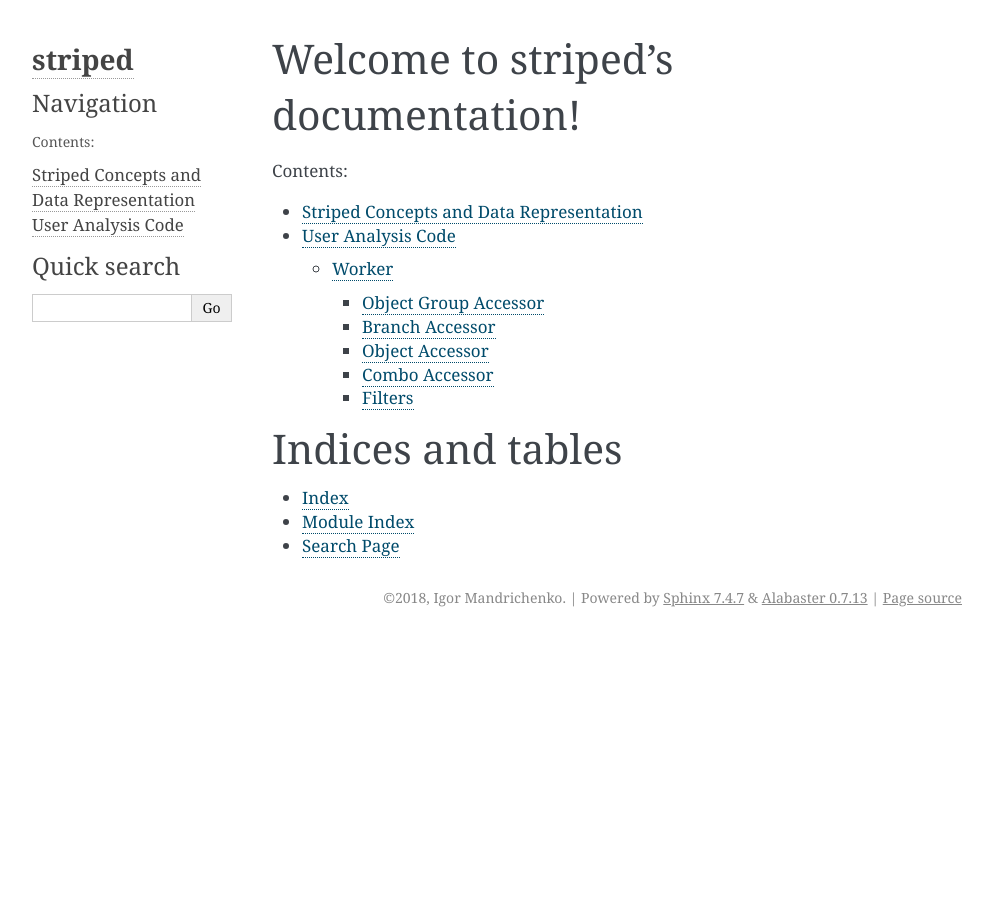
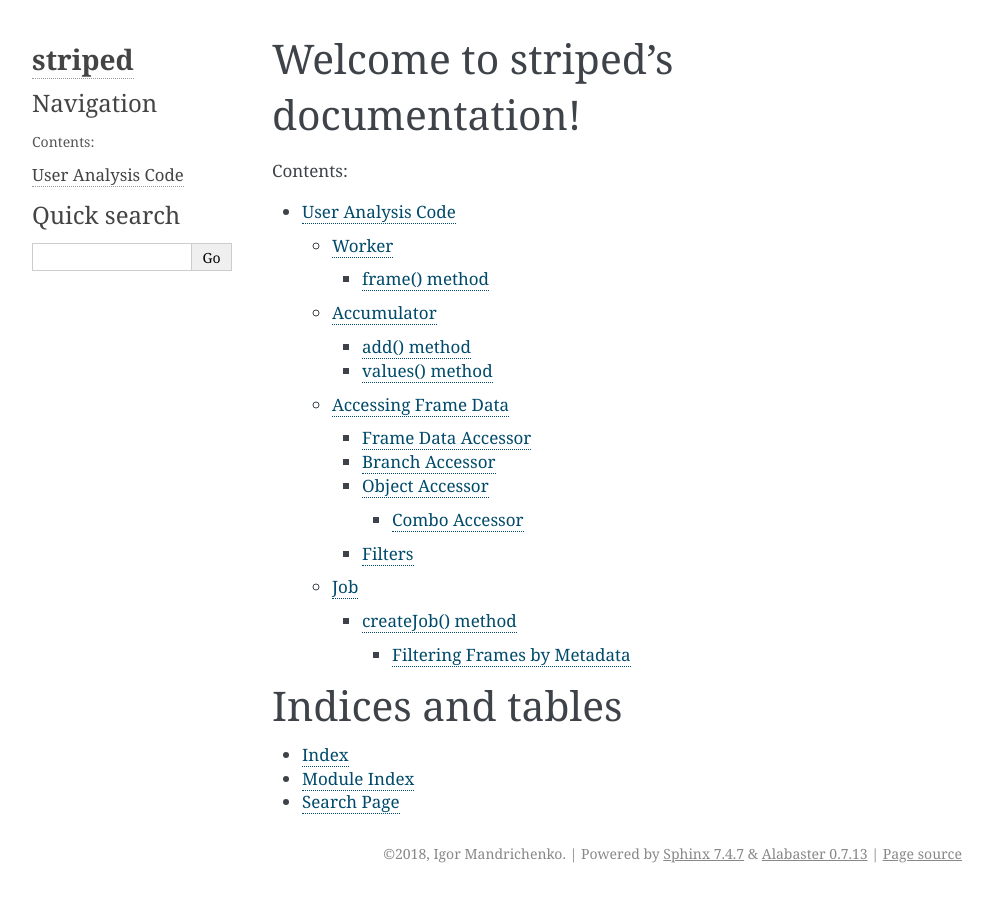
Before and after one commit to ivmfnal/striped, a Sphinx documentation site: the page built from docs/index.rst, in a window 1280 px wide. Shown: the whole page, without its empty margins (148-1141 px from the left). Built offline with Sphinx 7.4.7, drawn with Linux system fonts in a browser that asks for light colours; some of the changed lines change nothing that is shown.

Commit message:
Added docs

```diff
--- /dev/null
+++ b/docs/analysis_code.rst
@@ -0,0 +1,530 @@
+User Analysis Code
+==================
+
+User analysis code consists of 3 parts - *Job*, *Worker* and *Accumulator*. The framework runs one Worker per
+computing core, one Accumulator per worker node and one Job object per user job. Workers process data from their portions of the
+dataset, running through lists of data frames. Each Worker can send some data either after each frame and/or after the last frame of the
+Worker's list. Data produced by Workers are sent to corresponding Accumulator. In turn, accumulator sends some data to the Job,
+immediately and/or when all the Workers on the worker node finish data processing. This process can be viewed as an implementation
+of "map/reduce" data processing mechanism with multiple "reduce" opportunities. Users are encouraged to take every opportiunity
+to reduce data traffic by accumulating and reducing data before sending it to the Job to reduce data traffic in the system and
+increase its performance.
+
+Worker
+------
+
+The user analysis code executed by the workers is specified as a Python class with the following members:
+
+  * Object constructor
+  * Columns - either class member or the Worker instance attribute - list of column names used for the analysis
+  * frame() method, which will be called by the Framework for each data frame
+  * end() method, which will be called after the last frame is processed by the Worker
+
+.. code-block:: python
+
+    class Worker:
+
+        Columns = [...]
+
+        def __init__(self, params, bulk_data, job, db):
+            # ...
+
+        def frame(self, objects, last):
+            # process frame
+            if last:
+                # this was last frame, do something else
+                return data
+            else:
+                return data
+
+Worker constructor accepts 4 arguments:
+
+    * params - job parameters passed by the user to the Session.createJob() function as user_params argument
+    * bulk_data - bulk data passed by the user to the Session.createJob() function as bulk_data argument
+    * job - interface object to communicate back to the user job
+    * db - interface object to update data in the database
+
+frame() method
+~~~~~~~~~~~~~~
+Worker's frame() method is called once per each frame. It has 2 arguments:
+    * objects - object providing access to the frame data
+    * last is a boolean, telling the Worker that this is last frame it is going to see in this job.
+
+The frame() method can return one of the the following:
+
+    * None
+    * String "stop". In this case, the framework will stop running this particular worker through the rest of the frames its is supposed to process. Alternatively, the frame() method can raise StopIteration exception. This is useful when the framework is used to look up some object in the database rarher than run though all the objects.
+    * A data dictionary. The dictionary can have text keys and strings, integers, floating poing numbers or ndarrays as values. The dictionary can not be nested. If the worker's frame() method returns a dictionary, this dictionary will be passed to the Accumulator's add() method.
+
+Accumulator
+-----------
+
+The Framework creates one Accumulator object per worker node per user job. Accumulator's role is twofold:
+
+ * Distribute job parameters and bulk data from the Job to local Workers
+ * Collect, possibly reduce and forward data from Workers running on the same node to the Job
+
+Accumulator is optional. If not defined, the Framework will create one to perform the data distribution and information gathering
+anyway, but obviously there will be no data reduction, so all the Worker's output will be sent to the Job as is.
+
+.. code-block:: python
+
+    class Accumulator:
+
+        def __init__(self, params, bulk_data, job, db):
+            # ...
+
+        def add(self, data):
+            # ...
+            return data_dict
+
+        def values(self):
+            # ...
+            return data_dict
+
+add() method
+~~~~~~~~~~~~
+Accumulator's add() method received the data dictionary returned by the Worker's frame() and end() methods, if any.
+Optionally, the add() method can return some other data dictionary, or it can return None. If the add() method returns
+some non-empty data dictionary, it is forwarded to the Job object.
+
+values() method
+~~~~~~~~~~~~~~~
+The Framework will call Accumulator's values() method only once, when all the Workers on the worker node finish processing
+their data, after calling their end() after all data returned by Worker's frame() and end() methods was passed
+to the Accumulator's add() method.
+
+The values() method returns either None or a data dictionary. This data dictionary will be sent to the Job.
+
+Accessing Frame Data
+--------------------
+
+Frame Data Accessor
+~~~~~~~~~~~~~~~~~~~
+
+The argument of the Worker's frame() method (objects) is an Object Group Accessor object with the following attributes and methods:
+
+**branch(barnch_name)** - method returning *Branch accessor* for the object group. Calling branch() method is equivalent to accessing the branch as if it was a property of the "objects" object:
+
+.. code-block:: python
+
+    def frame(self, objects, last):
+        # ... the following are equivalent:
+        b1 = objects.branch("Muon")
+        b2 = objects.Muon
+
+**attr(attribute_name)** - method, returns numpy array with the attribute for all the objects in the object group. Calling attr() method is equivalent to accessing the attribute as if it was a property of the "objects" object:
+
+.. code-block:: python
+
+    class Worker:
+
+        Columns = ["event_id"]
+
+        def frame(self, objects, last):
+            # ... the following are equivalent:
+            e1 = objects.attr("event_id")
+            e2 = objects.event_id
+
+**count** - attribute - returns the number of objects in the group. You can also use len(objects).
+
+**metadata** - attribute - the frame metadata dictionary
+
+**rgid** - attribute - returns the ID of the object group.
+
+**filter(mask)** - method - returns an object filter object. The mask must be a single-dimension boolean (or another type convertible to boolean) numpy array with the size equal
+to the number of objects. For example:
+
+.. code-block:: python
+
+    class Worker:
+
+        Columns = ["mass"]
+
+        def frame(self, objects, last):
+            object_filter = objects.filter(object.mass > 4.5)
+
+See *Filters* section below for details.
+
+You can iterate over the Object Group Accessor object, as if it was a list of individual objects. For example:
+
+.. code-block:: python
+
+    class Worker:
+
+        Columns = ["mass"]
+
+        def frame(self, objects, last):
+            for obj in objects:
+                mass = obj.mass
+                #...
+
+Alternatively, individual objects can be accessed by indexing the Object Group Accessor:
+
+.. code-block:: python
+
+    class Worker:
+
+        Columns = ["mass"]
+
+        def frame(self, objects, last):
+            for i in xrange(objects.count):
+                mass = objects[i].mass
+                #...
+
+
+Branch Accessor
+~~~~~~~~~~~~~~~
+
+Calling **branch** method of the Object Group accessor object returns a Branch Accessor object. This object provides access to members of the individual branch:
+
+**attr(attribute_name)** - method - returns numpy array with the given branch property for all the objects in the object group. Calling attr() method is equivalent to accessing the attribute as if it was a property of the branch accessor object:
+
+.. code-block:: python
+
+    class Worker:
+
+        Columns = ["Muon.pt"]
+
+        def frame(self, objects, last):
+            muons = objects.Muon                    # muons is a Branch Accessor object
+            # ... the following are equivalent:
+            mu_pt = muons.pt
+            mu_pt = muons.attr("pt")
+
+**count** - property - returns the number of branch elements per object in the object group as an integer one-dimensional numpy array
+
+**filter(mask)** - method - returns branch filter object. The mask argument must be a single-dimension boolean (or another type convertible to boolean) numpy array with the size equal to the total number of the branch elements in the object group. For example:
+
+.. code-block:: python
+
+    class Worker:
+
+        Columns = ["Muon.pt"]
+
+        def frame(self, objects, last):
+            muon_filter = events.Muon.filter(events.Muon.pt > 300.0)
+            # or...
+            muons = events.Muon     # muons branch
+            muon_filter = muons.filter(muons.pt > 300.0)
+
+See *Filters* section below for details.
+
+**pairs()** - method - creates an accessor for all combinations of branch element pairs. It is called **Combo Accessor**.
+The branch element pairs are constructed from elements of the same event only. If the event
+has 0 or 1 elements of the branch, no pairs are generated by this event. The list of generated pairs does not include swapped pairs. For example, if the event
+has 3 elements of the branch, 1,2 and 3, then only 3 pairs will be generated: (1,2), (1,3) and (2,3). The list will *not* include pairs (2,1), (3,1) and (3,2).
+Combo Accessor is similar to the Branch Accessor, but there are some differences. Please see below.
+
+You can iterate over the branch accessor object, as if it was a list of individual branch elements:
+
+.. code-block:: python
+
+    class Worker:
+
+        Columns = ["Muon.pt"]
+
+        def frame(self, objects, last):
+            muons = events.Muon             # branch accessor
+            for mu in muons:
+                mu_pt = mu.pt               # "pt" value for individual muon in the entire event group
+
+
+Object Accessor
+~~~~~~~~~~~~~~~
+
+
+When iterating over the Object Group Accessor or applying a numeric index to it, you get an Object Accessor object:
+
+.. code-block:: python
+
+    class Worker:
+
+        Columns = ["mass"]
+
+        def frame(self, objects, last):
+            for obj in objects:                 # obj is an Object Accessor
+                #...
+
+
+Object Accessor is used to access object attributed and branch elements associated with the object. It has the following methods and attributes:
+
+**attr(attribute_name)** - method, returns the value of the object attribute. Calling attr() method is equivalent to accessing the attribute as if it was a property of the Object Accessor:
+
+.. code-block:: python
+
+    class Worker:
+
+        Columns = ["mass"]
+
+        def frame(self, objects, last):
+            for obj in objects:                 # obj is an Object Accessor
+                m1 = obj.attr("mass")           # m1 and m2 are the same
+                m2 = obj.mass
+
+
+Combo Accessor
+..............
+
+**Branch Accessor's** pairs() method returns **Combo Accessor** object. It represents all unique pairs of branch elements for all objects in the group.
+For example, let's say the group consists of 4 "objects" and each object has the folowing number of branch called "observation":
+
+    ======== ========================
+    Object    Observations
+    ======== ========================
+    0          2: o00, o01
+    1          4: o10, o11, o12, o13
+    2          1: o20
+    3          3: o30, o31, o32
+    ======== ========================
+
+Then the Object Group's pairs() method will return the Combo Accessor with the following observation pairs:
+
+    ======== ========
+    Pair     Object
+    ======== ========
+    o00 o01   0
+    o10 o11   1
+    o10 o12   1
+    o10 o13   1
+    o11 o12   1
+    o11 o13   1
+    o12 o13   1
+    o30 o31   3
+    o30 o32   3
+    o31 o32   3
+    ======== ========
+
+As you can see, the Combo Accessor includes all the pairs generated from the branch elements of the same object. The Combo Accessor can be used to iterate over
+all branch element pairs regardless of which object they belong to. For example:
+
+.. code-block:: python
+
+    class Worker:
+
+        Columns = ["muon.p4"]
+
+        def frame(self, objects, last):
+            mu_pairs = events.muon.pairs()                      # this is Combo Accessor object
+            for mu_pair in mu_pairs:                            # iteration produces pairs of muons for all the events in the group
+                mu1, mu2 = mu_pair                              # unpack the pair
+                mu_mu_mass = invariant_mass(mu1.p4, mu2.p4)     # get 4-momentums and calculate the invariant mass
+
+
+You can extract first or second member of all pairs from the Combo Accessor:
+
+.. code-block:: python
+
+    class Worker:
+
+        Columns = ["muon.p4"]
+
+        def frame(self, objects, last):
+            mu_pairs = events.muon.pairs()                      # this is Combo Accessor object
+            mu1, mu2 = mu_pairs                                 # first and second items of each pair
+            mu_mu_mass = invariant_mass_array(mu1.p4, mu2.p4)      # calculate invariant masses from vectors
+            job.fill(mu_mu_mass = mu_mu_mass)
+
+
+
+Filters
+~~~~~~~
+
+The user can filter objects and branch elements based on some boolean criteria. Filters can be applied to Object Group Accessors, Branch Accessors and
+Combo Accessors. When applying a filter to these objects, the result will be the same kind of object but with reduced number of data items in it.
+There are 2 types filters - Object filters and Branch filters. Object filters are created by calling the Object Group Accessor's filter() method and
+can be applied to an Object Group Accessor object. Branch filters are created by Branch Accessors and Combo Accessors and can be applied only to the
+same accessor object. Filters are created by passing a boolean mask array of corresponding size to the filter() method of the accessor.
+
+
+.. code-block:: python
+
+    class Worker:
+
+        Columns = ["mass","quality"]
+
+        def __init__(self, params, bulk, job, db):
+            self.Job = job
+
+        def frame(self, objects, last):
+
+            fq = objects.filter(objects.quality > 3.5)      # "object.quality > 3.5" is an expression resulting in a boolean numpy array
+            good_objects = fq(objects)                      # create new Object Group Accessor with fewer objects
+
+            fm = objects.filter(objects.mass > 10.3)        # another filter with another criterion
+            heavy_objects = fm(objects)                     # another Object Group Accessor
+
+            f_combined = fm * fq                            # filters created by the same original accessor can be combined
+            f_combined = fm and fq                          # '*' and 'and' are synonyms, so are '+' and 'or'
+
+            f_either_way = fm or fq                         # or'ing the filters
+            heavy_or_good = f_either_way(objects)           # apply or'ed filter to the original object group
+
+            self.Job.fill(mass_heavy = heavy_objects.mass)       # accessing "mass" attribute of filtered objects
+            self.Job.fill(mass_good = good_objects.mass)
+
+
+            # the following are errors:
+            f_combined(heavy_or_good)                       # filter can be applied to its origin only
+            fxyz = fm * f_either_way                        # combining filters from different origins
+
+
+Branch filter examples:
+
+.. code-block:: python
+
+    class Worker:
+
+        Columns = ["muon.pt", "muon.eta"]
+
+        def __init__(self, params, bulk, job, db):
+            self.Job = job
+
+        def frame(self, objects, last):
+
+            muons = objects.muon
+            high_pt_filter = muon.filter(muon.pt > 100.0)
+
+            # filters can be applied to both branches and arrays, so the following 2 lines produce same results:
+
+            self.Job.fill(eta=high_pt_filter(muons).eta)         # filter muons, get eta's and store in histogram
+            self.Job.fill(eta=high_pt_filter(muons.eta))         # get array with muon eta's, apply filter it and stote in histogram
+
+Object filters can be converted to branch filters. This is done by replicating the object filter mask in such a way that all the branch elements of accepted
+objects will be accepted, and vise versa, all the branch elements from the rejected objects will be rejected. Conversion can be done either explicitly, by
+passing an existing filter to the filter() method of an accessor, or implicitly when combining filters of 2 different kinds:
+
+.. code-block:: python
+
+    # explicit conversion
+
+    class Worker:
+
+        Columns = ["mass","component.size","component.price"]
+
+        def __init__(self, params, bulk, job, db):
+            self.Job = job
+
+        def frame(self, objects, last):
+
+            heavy_object_filter = objects.filter(objects.mass > 10.3)
+            converted_filter = objects.component.filter(heavy_object_filter)    # explicit conversion, object filter to branch filter
+
+            self.Job.fill(heavy_size = converted_filter(objects.component.size))     # histogram sizes of all heavy objects
+
+            # implicit conversion: combined filter is a branch filter created from object filter
+            # it will accept all the components with size > 3 of all the objects with mass > 10.3
+            combined_filter = heavy_object_filter * objects.component.filter(objects.component.size > 3)
+            self.Job.fill(prices_of_bulk_components_of_heavy_objcets = combined_filter(objects.component.price))
+
+
+You can use filters with Combo Accessors too. Filters created by Combo Accessors are considered to be Branch Filters.
+
+.. code-block:: python
+
+    class Worker:
+
+        Columns = ["muon.p4"]
+
+        def __init__(self, params, bulk, job, db):
+            self.Job = job
+
+        def frame(self, events, last):
+            mu_pairs = events.muon.pairs()                      # this is Combo Accessor object
+            mu1, mu2 = mu_pairs                                 # first and second items of each pair
+
+            good_pair_filter = mu_pairs.filter((mu1.pt > 100.0) * (mu2.pt > 100.0))
+            good_pairs = good_pair_filter(mu_pairs)
+
+            mu_mu_mass = invariant_mass_array(good_pairs[0].p4, good_pairs[1].p4)
+            self.Job.fill(mu_mu_mass = mu_mu_mass)
+
+
+Job
+---
+Job is an object created by the framework on the client side, in the end user environment. It communicates with the framework
+and its functions are:
+
+  * Start the job
+  * Monitor its progress
+  * Receive and process workers output
+  * Accumulate and make available histograms
+
+Job is created by calling the createJob method of the Session object:
+
+.. code-block:: python
+
+    from striped.job import Session
+
+    session = Session("config_file.yaml")
+    job = session.createJob(...)
+    job.run()
+
+createJob() method
+~~~~~~~~~~~~~~~~~~
+createJob() method has the following arguments:
+
+.. code-block:: python
+
+    session.createJob(
+        dataset_name,
+        worker_class_tag = "#__worker_class__",
+        fraction = 1.0,
+        histograms = [],
+        frame_selector = None,
+        worker_class_source = None,
+        worker_class_file = None,
+        callbacks = None,
+        user_params = {},
+        bulk_data = {}
+    )
+
+The parameters are:
+
+   * dataset_name - rquired argument, a string with the name of the dataset to use
+   * fraction - optional, floating point number from 0 to 1. The fraction tells the framework what is the fraction of dataset frames
+     (not the events!) the job should process. Default is to run on entire dataset.
+   * histograms - a list of Hist objects to fill.
+   * frame_selector - a Meta expression to select a subset of frames.
+   * worker_class_source - a string with Python code with the definition of the Worker and (optionally) Accumulator classes
+   * worker_class_file - local file path with Python code for Worker/Accumulator definition
+   * worker_class_tag - if used in IPython/Jupyter, a commented string the user uses to tell the framework which cell has the
+     Worker/Accumulator definition
+   * callbacks - a list of Callback objects
+   * user_params - a picklable Python object (e.g. dictionary) to pass to Worker and Accumulator as the user_params argument
+     of the constructior. This object is assumed to be small.
+   * bulk_data - a single-level Python dictionary with text keys and values of integer, floating point, string or numpy ndarray type.
+
+
+Filtering Frames by Metadata
+............................
+The Session.createJob() method has optional argument named "frame_selector". It can be used to pass a logical expression to the job
+which will be used to select "interesting" frames only from the dataset and skip others based on the frame metadata dictionary.
+To use this feature, the user needs to:
+
+  * import Meta class definition
+  * create a Meta expression
+  * pass the expresion to the Session.createJob method
+
+Here is an example:
+
+.. code-block:: python
+
+    from striped.job import Session
+    from striped.common import Meta
+
+    session = Session("config.yaml")
+    good_frames = (Meta("E") > 100) \
+        & (Meta('E') <= 300) \
+        & (Meta("type") == "MC") \
+        & (Meta("year") == 2016)
+    job = session.createJob("my_dataset", frame_selector = good_frames)
+    job.run()
+
+When creating the frame selector:
+
+  * Use Meta("key") to refer to the metadata dictionary key
+  * Always use &, | instead "and", "or"
+
+When the job runs, it will process only those frames which satisfy the expression you specify. The rest will be ignored and not
+even fetched by the working, saving the job run time and the network traffic.
--- a/docs/index.rst
+++ b/docs/index.rst
@@ -10,7 +10,7 @@
    :maxdepth: 4
    :caption: Contents:
 
-   striped_concepts
+   analysis_code
 
 
 Indices and tables
```
